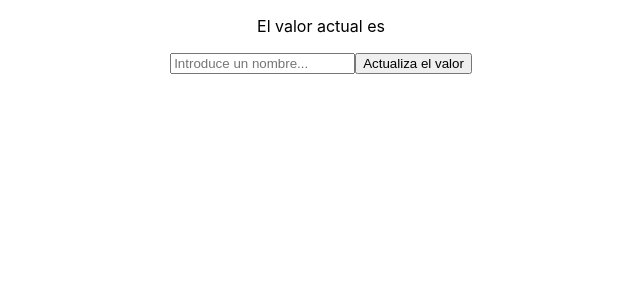
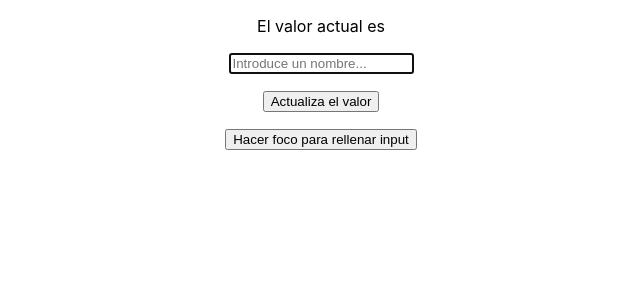
Before and after one commit to The-Valley-School/react-s6-useref-samples, a React (Create React App) app: page / in a window 1280 px wide. Shown: the top 300 px of the page, without its empty margins (319-959 px from the left). Built offline with nearby package versions, Linux system fonts and the light colour scheme.

Commit message:
Added focus button

```diff
--- a/src/InputSample/InputSample.js
+++ b/src/InputSample/InputSample.js
@@ -21,8 +21,13 @@ const InputSample = () => {
     return (
         <div className="input-sample">
             <p>El valor actual es {name}</p>
-            <input ref={inputReference} type="text" placeholder="Introduce un nombre..." />
-            <button onClick={getInputValue} >Actualiza el valor</button>
+            <input autoFocus={true} ref={inputReference} type="text" placeholder="Introduce un nombre..." />
+            <p>
+                <button onClick={getInputValue} >Actualiza el valor</button>
+            </p>
+            <p>
+                <button onClick={ () => inputReference.current.focus() } >Hacer foco para rellenar input</button>
+            </p>
         </div>
     );
 }
```
